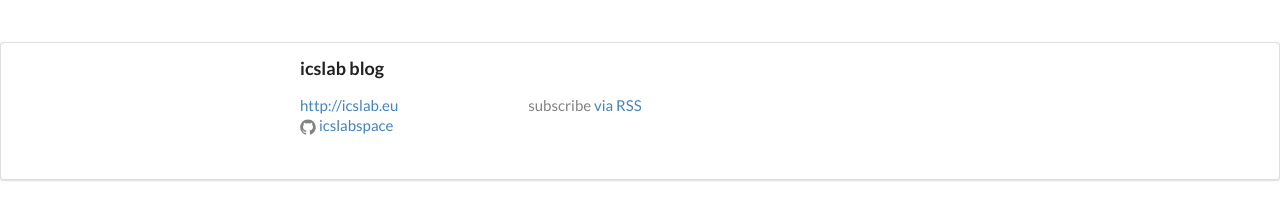
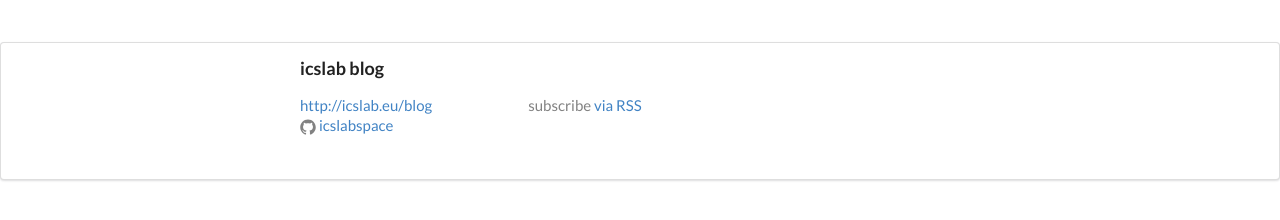
Before and after one commit to icslabspace/icslabspace.github.io, a Jekyll site: the page built from blog/index.html, in a window 1280 px wide. Shown: the part 236-456 px from the top of the page. Built offline with Jekyll 4.4.1, drawn with Linux system fonts in a browser that asks for light colours.

Commit message:
change config

```diff
--- a/_config.yml
+++ b/_config.yml
@@ -11,8 +11,8 @@ email: crew@icslab.eu
 description: > # this means to ignore newlines until "baseurl:"
     This is the Independent Computer Scientists' Blog.
     We share technical and science related information.
-baseurl: "/blog" # the subpath of your site, e.g. /blog
-url: "http://icslab.eu" # the base hostname & protocol for your site
+baseurl: "" # the subpath of your site, e.g. /blog
+url: "http://icslab.eu/blog" # the base hostname & protocol for your site
 
 #twitter_username: jekyllrb
 github_username:  icslabspace
```
